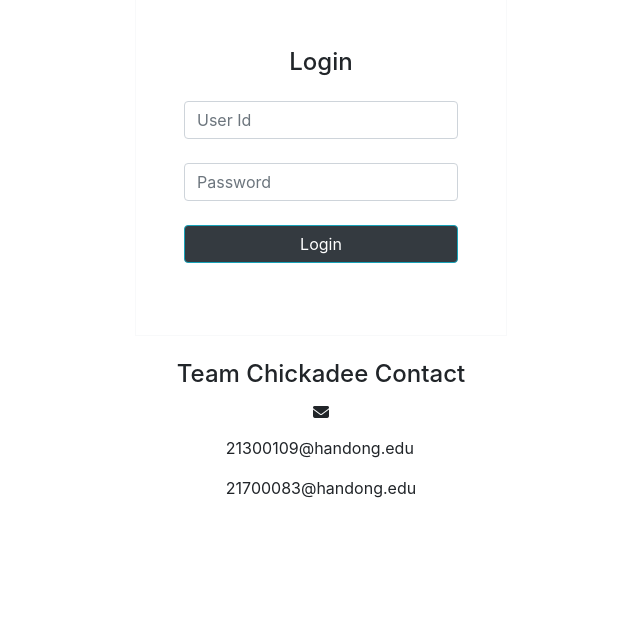
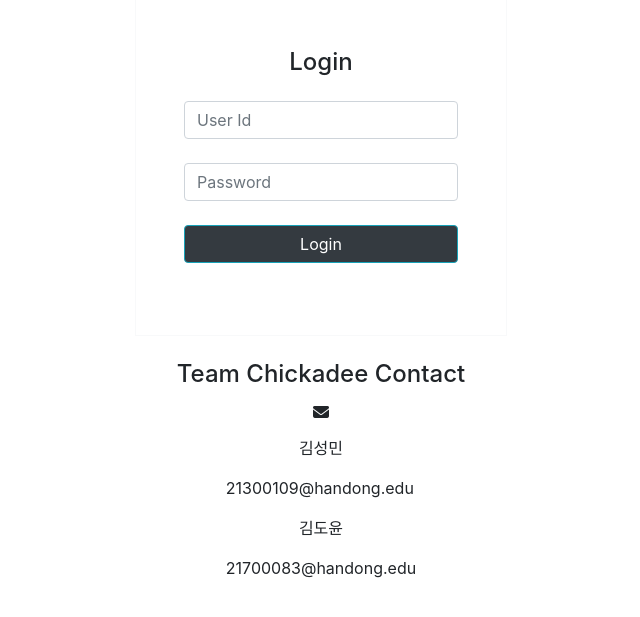
Before and after one commit to dodoyoon/Histudy, a Django app: page /login/ in a window 1280 px wide. Shown: the part 104-721 px from the top of the page, without its empty margins (319-959 px from the left). Run offline with Django 3.2, Linux system fonts and the light colour scheme; some libraries are stand-ins or nearby versions.

Commit message:
Add name to the contact in login page

```diff
--- a/templates/registration/login.html
+++ b/templates/registration/login.html
@@ -44,7 +44,9 @@
         <div class="d-flex justify-content-center align-items-center">
             <div>
                 <p class="d-flex justify-content-center"><i class="fas fa-envelope"></i></p>
+                <p align="center">김성민</p>
                 <p>21300109@handong.edu</p>
+                <p align="center">김도윤</p>
                 <p class="mb-0">21700083@handong.edu</p>
             </div>
         </div>
```
